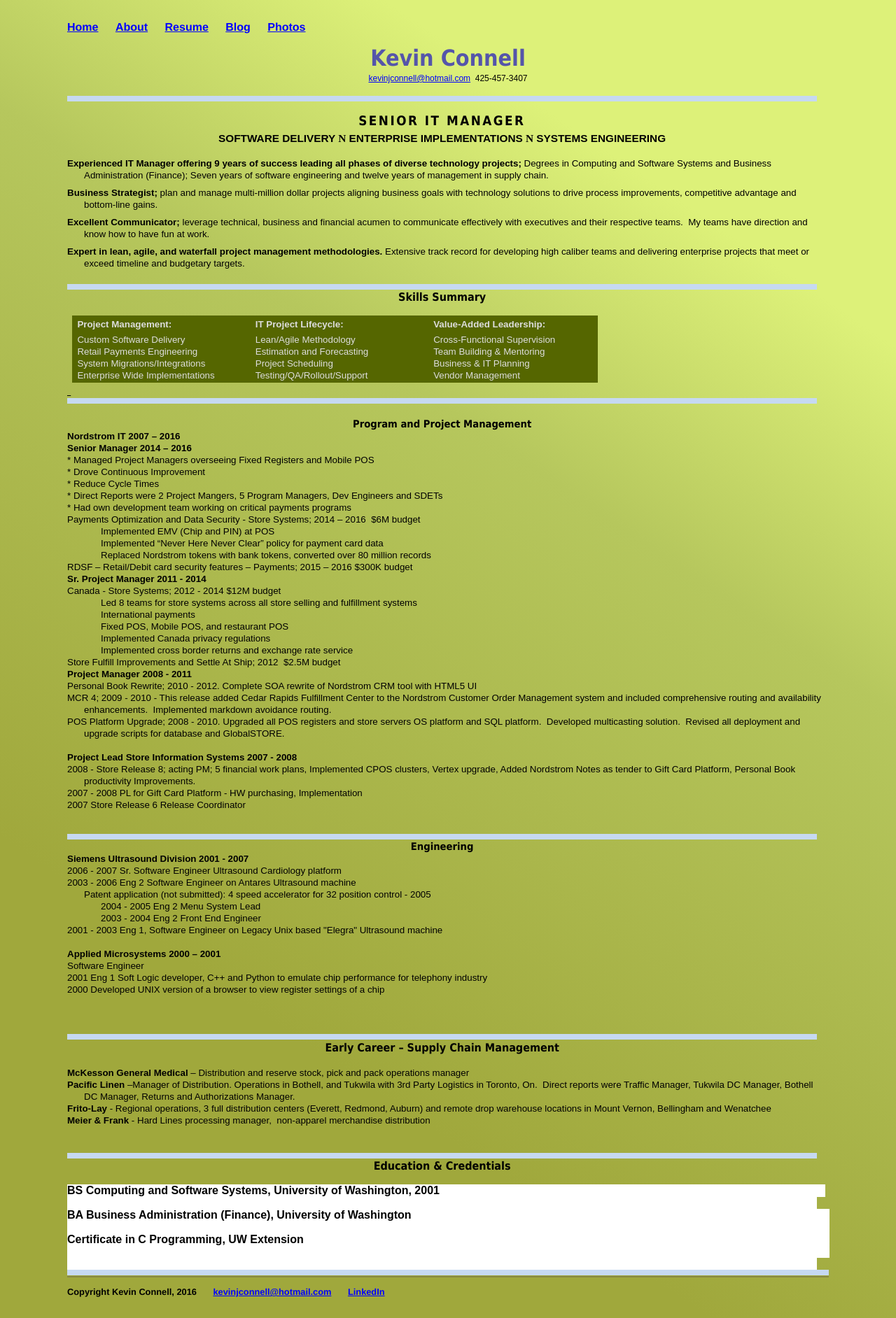
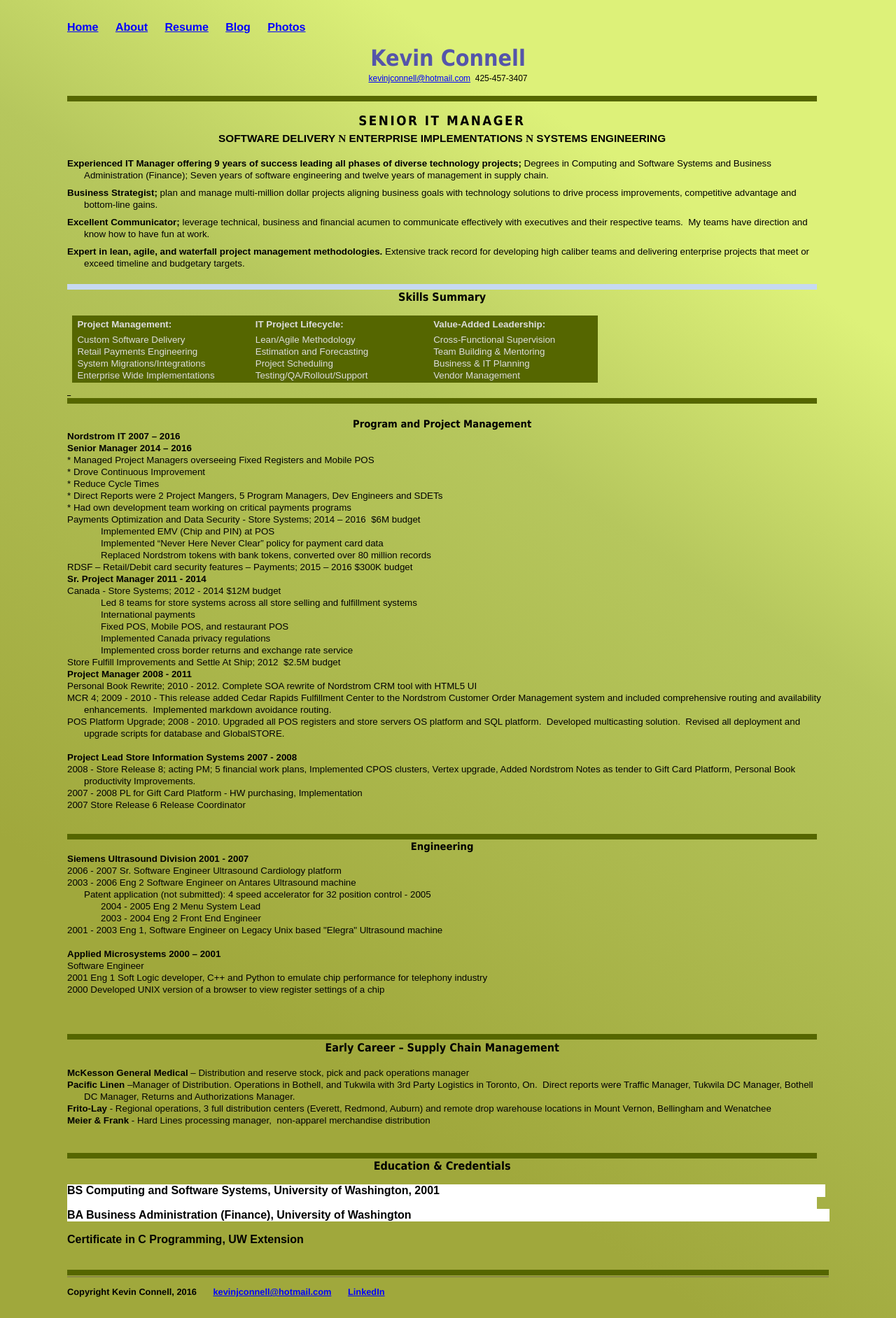
Before and after one commit to mo4dawg/mo4dawg.github.io, a Jekyll site: the page built from CV/index.html, in a window 1280 px wide. Shown: the whole page at 70% size. Built offline with Jekyll 4.4.1, drawn with Linux system fonts in a browser that asks for light colours.

Commit message:
Update index.html

```diff
--- a/CV/index.html
+++ b/CV/index.html
@@ -321,7 +321,7 @@
 style='font-size:9.0pt;font-family:"Arial","sans-serif";mso-fareast-font-family:
 "Times New Roman"'><span style='mso-spacerun:yes'>&nbsp; </span>425-457-3407<o:p></o:p></span></span></p>
 
-<div style='mso-element:para-border-div;border:none;border-bottom:solid #C6D9F1 6.0pt;
+<div style='mso-element:para-border-div;border:none;border-bottom:solid #556600 6.0pt;
 padding:0in 0in 1.0pt 0in;margin-left:0in;margin-right:12.6pt'>
 
 <p class=MsoNormal style='margin-bottom:0in;margin-bottom:.0001pt;line-height:
@@ -426,7 +426,7 @@
 padding:1.0pt 0in 0in 0in;margin-left:0in;margin-right:12.6pt'>
 
 <p class=MsoNormal align=center style='margin-bottom:0in;margin-bottom:.0001pt;
-text-align:center;line-height:normal;border:none;mso-border-top-alt:solid #C6D9F1 6.0pt;
+text-align:center;line-height:normal;border:none;mso-border-top-alt:solid #556600 6.0pt;
 padding:0in;mso-padding-alt:1.0pt 0in 0in 0in'><span style='mso-bookmark:top'><b
 style='mso-bidi-font-weight:normal'><span style='font-size:12.0pt;font-family:
 "Tahoma","sans-serif";mso-fareast-font-family:"Times New Roman"'>Skills Summary<o:p></o:p></span></b></span></p>
@@ -462,7 +462,7 @@
   Migrations/Integrations<o:p></o:p></span></span></p>
   <p class=MsoNormal style='margin-bottom:2.0pt;line-height:normal'><span
   style='mso-bookmark:top'><span style='font-size:10.0pt;font-family:"Arial","sans-serif";
-  mso-fareast-font-family:"Times New Roman"'>Enterprise Wide Implementations<o:p></o:p></span></span></p>
+  mso-fareast-font-family:"Times New Roman"'>Enterprise Wide Implementations&nbsp;&nbsp;&nbsp;<o:p></o:p></span></span></p>
   </td>
   <span style='mso-bookmark:top'></span>
   <td width=240 valign=top style='background:#556600;color:#DDDDDD;padding:0in 5.4pt 0in 5.4pt'>
@@ -478,7 +478,7 @@
   <p class=MsoNormal style='margin-bottom:0in;margin-bottom:.0001pt;line-height:
   normal'><span style='mso-bookmark:top'><span style='font-size:10.0pt;
   font-family:"Arial","sans-serif";mso-fareast-font-family:"Times New Roman"'>Estimation
-  and Forecasting<o:p></o:p></span></span></p>
+  and Forecasting&nbsp;&nbsp;&nbsp;<o:p></o:p></span></span></p>
   <p class=MsoNormal style='margin-bottom:0in;margin-bottom:.0001pt;line-height:
   normal'><span style='mso-bookmark:top'><span style='font-size:10.0pt;
   font-family:"Arial","sans-serif";mso-fareast-font-family:"Times New Roman"'>Project
@@ -521,7 +521,7 @@
 style='font-size:14.0pt;font-family:"Arial","sans-serif";mso-fareast-font-family:
 "Times New Roman"'><o:p><span style='text-decoration:none'>&nbsp;</span></o:p></span></u></b></span></p>
 
-<div style='mso-element:para-border-div;border:none;border-top:solid #C6D9F1 6.0pt;
+<div style='mso-element:para-border-div;border:none;border-top:solid #556600 6.0pt;
 padding:1.0pt 0in 0in 0in;margin-left:0in;margin-right:12.6pt'>
 
 <p class=MsoNormal align=center style='margin-bottom:0in;margin-bottom:.0001pt;
@@ -707,7 +707,7 @@
 normal'><span style='mso-bookmark:top'><span style='font-size:10.0pt;
 font-family:"Arial","sans-serif";mso-fareast-font-family:"Times New Roman"'><o:p>&nbsp;</o:p></span></span></p>
 
-<div style='mso-element:para-border-div;border:none;border-top:solid #C6D9F1 6.0pt;
+<div style='mso-element:para-border-div;border:none;border-top:solid #556600 6.0pt;
 padding:1.0pt 0in 0in 0in;margin-left:0in;margin-right:12.6pt'>
 
 <p class=MsoNormal align=center style='margin-bottom:0in;margin-bottom:.0001pt;
@@ -793,7 +793,7 @@
 style='font-size:14.0pt;font-family:"Arial","sans-serif";mso-fareast-font-family:
 "Times New Roman"'><o:p>&nbsp;</o:p></span></b></span></p>
 
-<div style='mso-element:para-border-div;border:none;border-top:solid #C6D9F1 6.0pt;
+<div style='mso-element:para-border-div;border:none;border-top:solid #556600 6.0pt;
 padding:1.0pt 0in 0in 0in;margin-left:0in;margin-right:12.6pt'>
 
 <p class=MsoNormal align=center style='margin-bottom:0in;margin-bottom:.0001pt;
@@ -855,7 +855,7 @@
 style='font-size:14.0pt;font-family:"Arial","sans-serif";mso-fareast-font-family:
 "Times New Roman"'><o:p>&nbsp;</o:p></span></b></span></p>
 
-<div style='mso-element:para-border-div;border:none;border-top:solid #C6D9F1 6.0pt;
+<div style='mso-element:para-border-div;border:none;border-top:solid #556600 6.0pt;
 padding:1.0pt 0in 0in 0in;margin-left:0in;margin-right:12.6pt'>
 
 <p class=MsoNormal align=center style='margin-bottom:0in;margin-bottom:.0001pt;
@@ -895,13 +895,13 @@
 Washington<o:p></o:p></span></b></span></p>
 
 <p class=MsoNormal style='margin-top:0in;margin-right:-.9pt;margin-bottom:0in;
-margin-left:0in;margin-bottom:.0001pt;line-height:normal;background:white'><span
+margin-left:0in;margin-bottom:.0001pt;line-height:normal;'><span
 style='mso-bookmark:top'><b style='mso-bidi-font-weight:normal'><span
 style='font-size:10.0pt;font-family:"Arial","sans-serif";mso-fareast-font-family:
 "Times New Roman"'><o:p>&nbsp;</o:p></span></b></span></p>
 
 <p class=MsoNormal style='margin-top:0in;margin-right:-.9pt;margin-bottom:0in;
-margin-left:0in;margin-bottom:.0001pt;line-height:normal;background:white'><span
+margin-left:0in;margin-bottom:.0001pt;line-height:normal;'><span
 style='mso-bookmark:top'><b style='mso-bidi-font-weight:normal'><span
 style='font-size:12.0pt;font-family:"Arial","sans-serif";mso-fareast-font-family:
 "Times New Roman"'>Certificate in C Programming, UW Extension</span></b></span><span
@@ -909,18 +909,18 @@
 mso-fareast-font-family:"Times New Roman"'><o:p></o:p></span></span></p>
 
 <p class=MsoNormal style='margin-top:0in;margin-right:-.9pt;margin-bottom:0in;
-margin-left:0in;margin-bottom:.0001pt;line-height:normal;background:white'><span
+margin-left:0in;margin-bottom:.0001pt;line-height:normal;'><span
 style='mso-bookmark:top'><span style='font-size:8.0pt;font-family:"Arial","sans-serif";
 mso-fareast-font-family:"Times New Roman"'><o:p>&nbsp;</o:p></span></span></p>
 
 <p class=MsoNormal style='margin-top:0in;margin-right:12.6pt;margin-bottom:
-0in;margin-left:0in;margin-bottom:.0001pt;line-height:normal;background:white'><span
+0in;margin-left:0in;margin-bottom:.0001pt;line-height:normal;'><span
 style='mso-bookmark:top'><span style='font-size:10.0pt;font-family:"Arial","sans-serif";
 mso-fareast-font-family:"Times New Roman"'><o:p>&nbsp;</o:p></span></span></p>
 
 <span style='mso-bookmark:top'></span>
 
-<div style='mso-element:para-border-div;border:none;border-top:solid #C6D9F1 6.0pt;
+<div style='mso-element:para-border-div;border:none;border-top:solid #556600 6.0pt;
 padding:1.0pt 0in 0in 0in'>
 
 </div><!-- /.blurb -->
```
